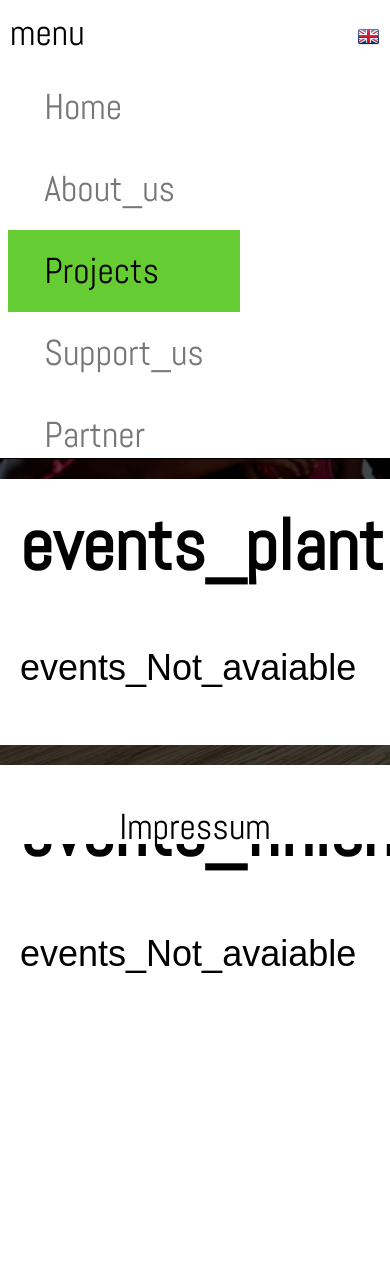
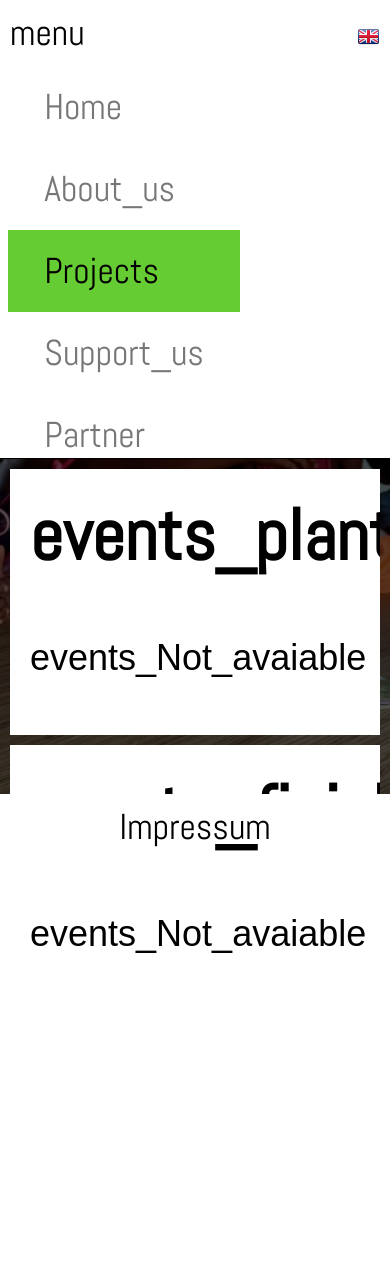
Before and after one commit to Lightshadow244/HoPe, a Django app: template HoPe/Foerder/templates/Foerder/events.html in a window 390 px wide. After the commit the page ends 953 px from the top, so only its background shows below. Run offline with Django 3.2, Linux system fonts and the light colour scheme; the template is opened without the code that fills it, so the values that code supplies are empty.

Commit message:
css mobile

```diff
--- a/HoPe/static/css/custom_02.css
+++ b/HoPe/static/css/custom_02.css
@@ -101,7 +101,7 @@ hr{
 
 .menu-container {
   padding:20px;
-	height:320px;
+	/*height:320px;*/
 }
 
 .menu-container-hidden {
@@ -370,6 +370,10 @@ width:100%;
 	body {
 		font-size: 180%;
 	}
+	.content {
+		width: auto;
+		margin:10px;
+	}
 	.content_02 {
 		width: 100%;
 		padding: 0;
```
